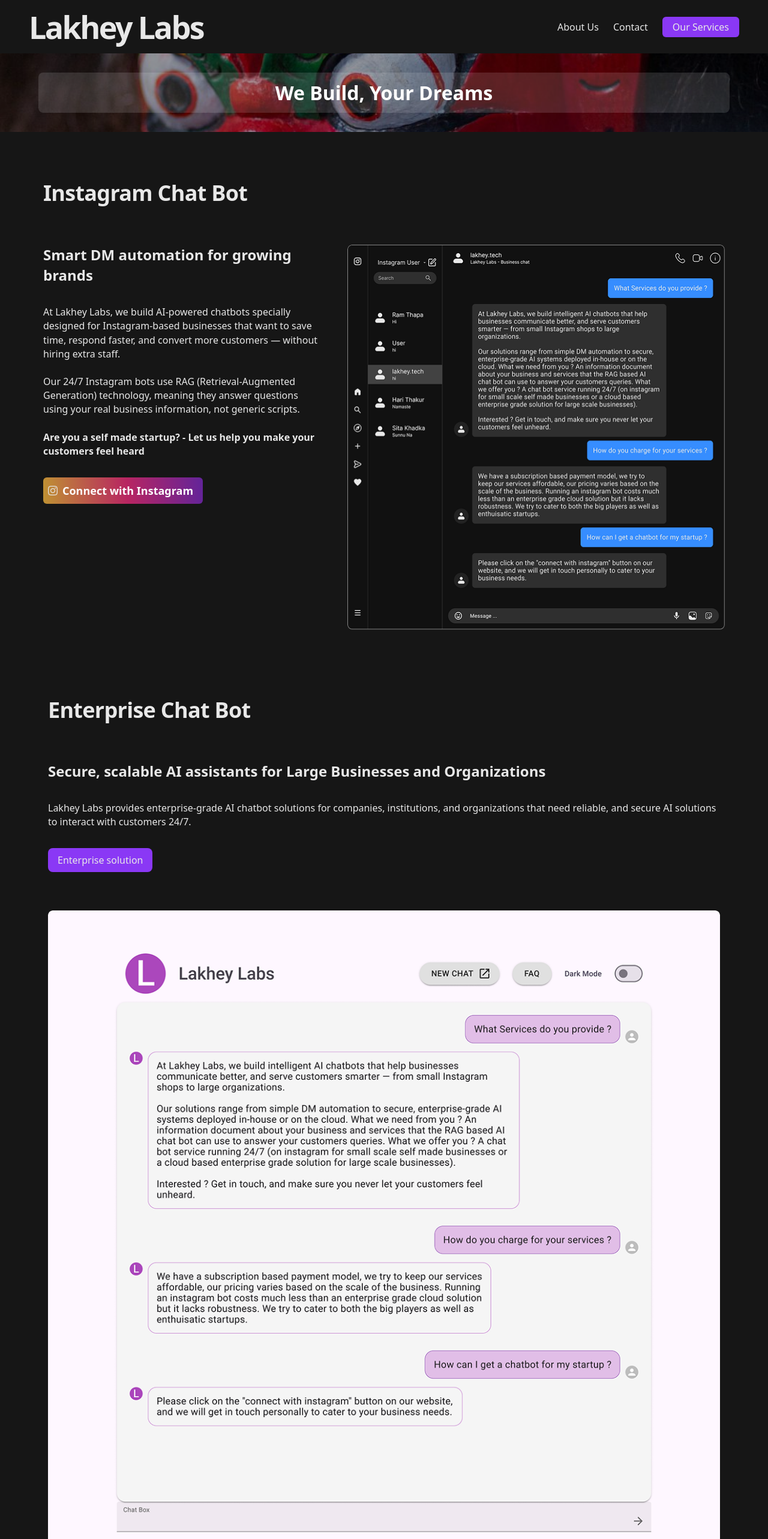
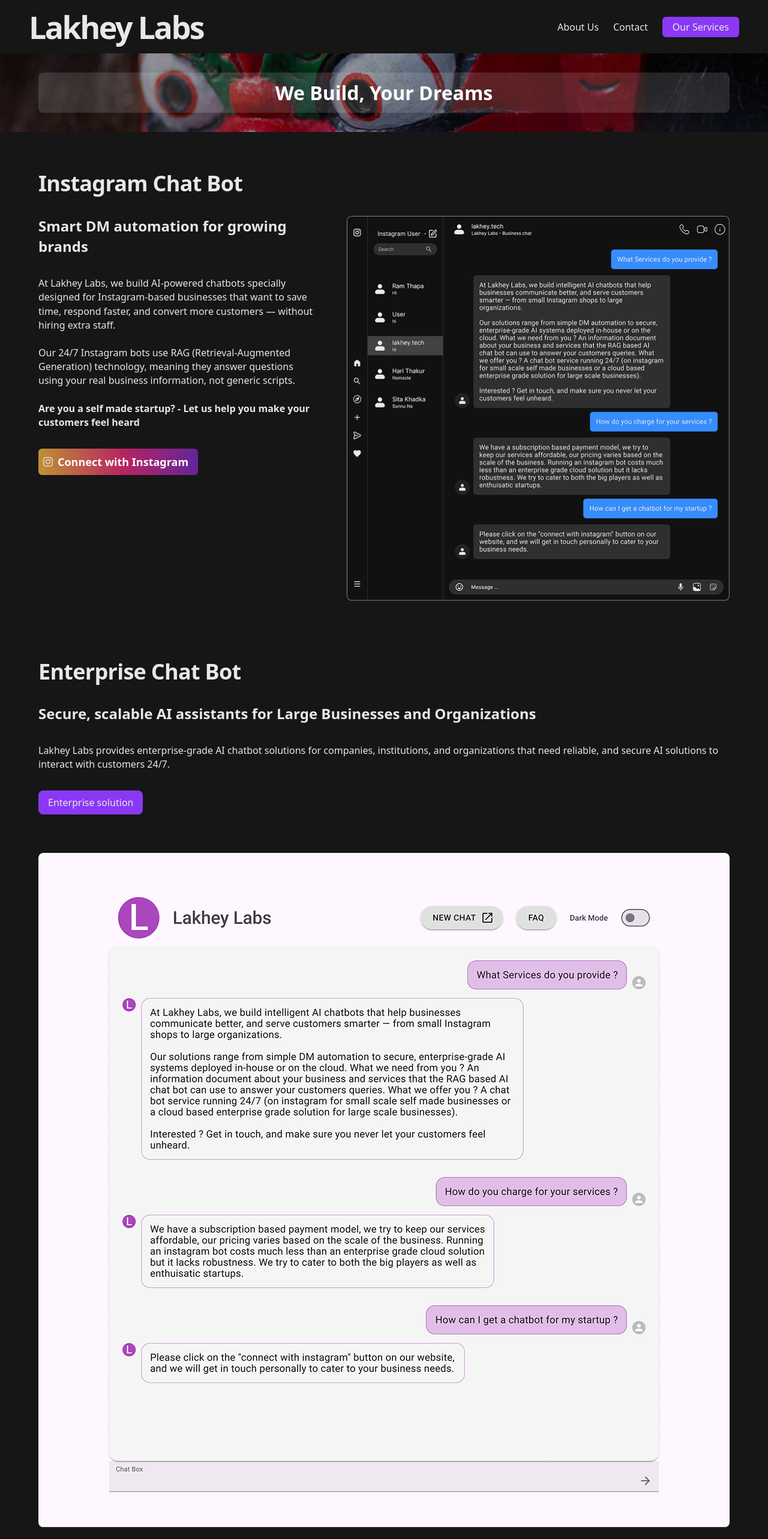
Before and after one commit to B33pl0p/instapasa-frontend, a Next.js app: page /services in a window 1280 px wide. Shown: the top 2566 px of the page at 60% size. Built offline with nearby package versions, Linux system fonts and the light colour scheme.

Commit message:
fixed the orientation of services page

```diff
--- a/app/components/Enterprise_service.tsx
+++ b/app/components/Enterprise_service.tsx
@@ -3,15 +3,15 @@
 
 export default function Enterpriseservice() {
   return (
-    <div className="flex flex-col px-20 py-8 items-start self-stretch gap-16">
+    <div className="flex flex-col w-full max-w-7xl mx-auto px-4 md:px-16 py-4 md:py-8">
 
-          <div className="flex text-[36px] items-center gap-4 self-stretch font-bold font-sans leading-[1.2] tracking-[-0.72px]">
+          <div className="flex text-[36px] items-center gap-4 py-8 font-bold font-sans leading-[1.2] tracking-[-0.72px]">
             Enterprise Chat Bot
           </div>
 
-          <div className="flex flex-col items-center gap-16">
+          <div className="flex flex-col items-start gap-12 md:gap-16">
 
-            <div className="flex flex-col gap-8 items-start self-stretch justify-between items-start w-full">
+            <div className="flex flex-col gap-8 items-start justify-between items-start w-[476.19px] md:w-full">
               <div className="text-[24px] font-extrabold leading-[1.45] tracking-[-0.12] ">
               Secure, scalable AI assistants for Large Businesses and Organizations
               </div>
@@ -19,22 +19,23 @@
               <p className="text-semibold leading-[1.45] tracking-[-0.11]">
                 Lakhey Labs provides enterprise-grade AI chatbot solutions for companies, institutions, and organizations that need reliable, and secure AI solutions to interact with customers 24/7.
               </p>
-              <button className="flex px-4 py-2 items-center gap-2 rounded-lg bg-[#8A38F5]">
+              <button className="flex px-4 py-2 items-center gap-2 rounded-lg bg-[#8A38F5] hover:scale-110">
                 Enterprise solution
               </button>
             </div>
 
 
-            <div className="w-full aspect-[1152/1124.35]">
-             <img
-                src="/enterprise.png"
-                alt="Enterprise mock up"
-                className="h-full w-full rounded-lg"
-              />
+            <div>
+              <div className="flex-1 flex justify-center">
+               <img
+                  src="/enterprise.png"
+                  alt="Enterprise mock up"
+                  className="rounded-lg"
+                />
+              </div>
             </div>
 
           </div>
-
         </div>
   )
 }
--- a/app/components/navbar.tsx
+++ b/app/components/navbar.tsx
@@ -13,7 +13,7 @@
       <h1 className="text-2xl md:text-[52px] font-black leading-[1.1] md:tracking-[-0.05em]">
          <Link
             href="/"
-            className=" hover:text-gray-300 underline-offset-4 hover:bg-indigo/20"
+            className=" hover:text-gray-300 underline-offset-4 "
             >Lakhey Labs
           </Link>
       </h1>
@@ -39,7 +39,11 @@
         <div className="absolute top-16 left-0 top-full w-full bg-gray-800 flex flex-col items-center gap-4 py-6 md:hidden z-50">
           <a>About Us</a>
           <a>Contact</a>
-          <a>Our Services</a>
+          <Link
+           href="/services"
+           className="hover:text-brand bg-[#8A38F5] border border-transparent hover:border-white px-4 py-1 rounded-md">
+           Our Services
+          </Link>
         </div>
       )}
     </nav>
--- a/app/components/service_insta.tsx
+++ b/app/components/service_insta.tsx
@@ -3,15 +3,15 @@
 
 export default function Instaservice() {
   return (
-    <div className="flex flex-col px-18 py-20 items-start self-stretch gap-16">
+    <div className="flex flex-col items-start max-w-7xl mx-auto px-4 md:px-16 py-4 md:py-8">
 
-          <div className="flex text-[36px] items-start gap-4 self-stretch font-bold font-sans leading-[1.2] tracking-[-0.72px]">
+          <div className="flex text-[36px] items-start gap-4 py-8 font-bold font-sans leading-[1.2] tracking-[-0.72px]">
             Instagram Chat Bot
           </div>
 
-          <div className="flex items-start gap-12">
+          <div className="flex flex-col md:flex-row items-start gap-12">
 
-            <div className="flex flex-col gap-8 justify-between items-start w-[476.19px]">
+            <div className="flex flex-col gap-8 justify-between items-start w-full md:w-[476.19px]">
               <div className="text-[24px] font-extrabold leading-[1.45] tracking-[-0.12] ">
                 Smart DM automation for growing brands
               </div>
@@ -34,7 +34,7 @@
                  <img
                       src="/image 7.png"
                       alt="Instagram mock up"
-                     className="w-[651.81px] h-[642.35px] rounded-lg bg-cover bg-center"
+                      className=" md:h-[642.35px] rounded-lg "
                       />
               </div>
             </div>
--- a/app/services/page.tsx
+++ b/app/services/page.tsx
@@ -3,10 +3,10 @@
 import Instaservice from "../components/service_insta";
 import Enterpriseservice from "../components/Enterprise_service"
 
-export default function PrivacyPolicyPage() {
+export default function OurServicePage() {
   return (
 
-    <main>
+    <main className="">
         <PrivacyHero />
         <Instaservice />
         <Enterpriseservice/>
```
